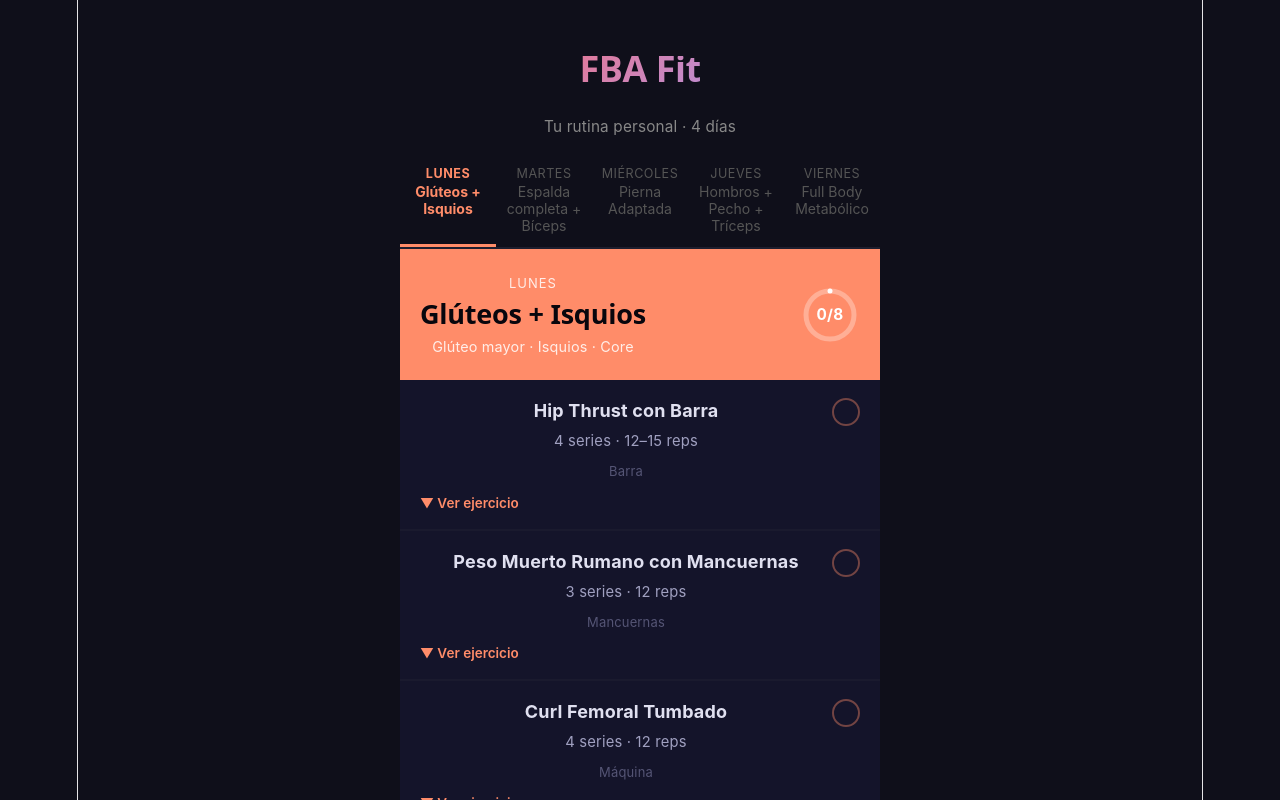
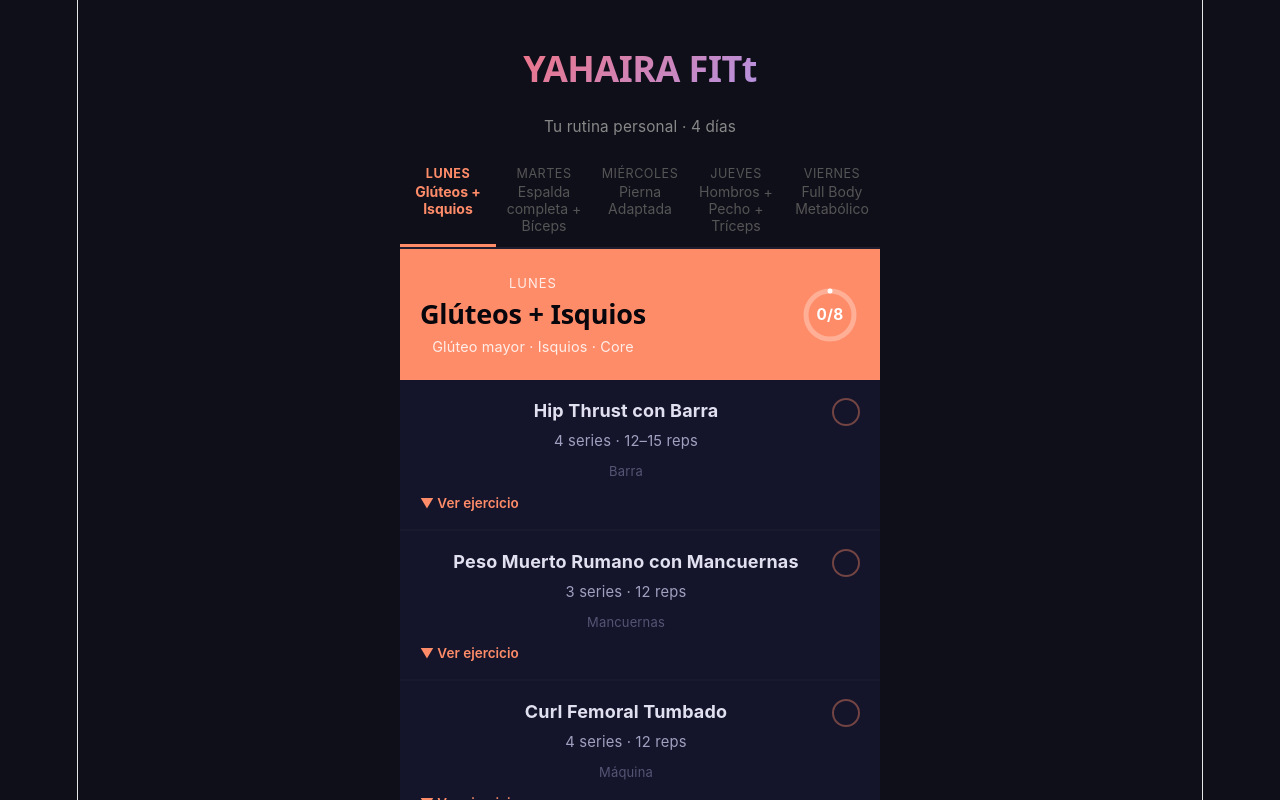
Before and after one commit to yahairaarroyo2-alt/Fabian, a React (Vite) app: page / in a window 1280 px wide. Shown: the top 800 px of the page. Built offline with nearby package versions, Linux system fonts and the light colour scheme.

Commit message:
Update app title from 'FBA Fit' to 'YAHAIRA FITt'

```diff
--- a/src/App.jsx
+++ b/src/App.jsx
@@ -9,7 +9,7 @@
   return (
     <div className="app">
       <header className="app-header">
-        <h1 className="app-title">FBA Fit</h1>
+        <h1 className="app-title">YAHAIRA FITt</h1>
         <p className="app-subtitle">Tu rutina personal · 4 días</p>
       </header>
 
```
